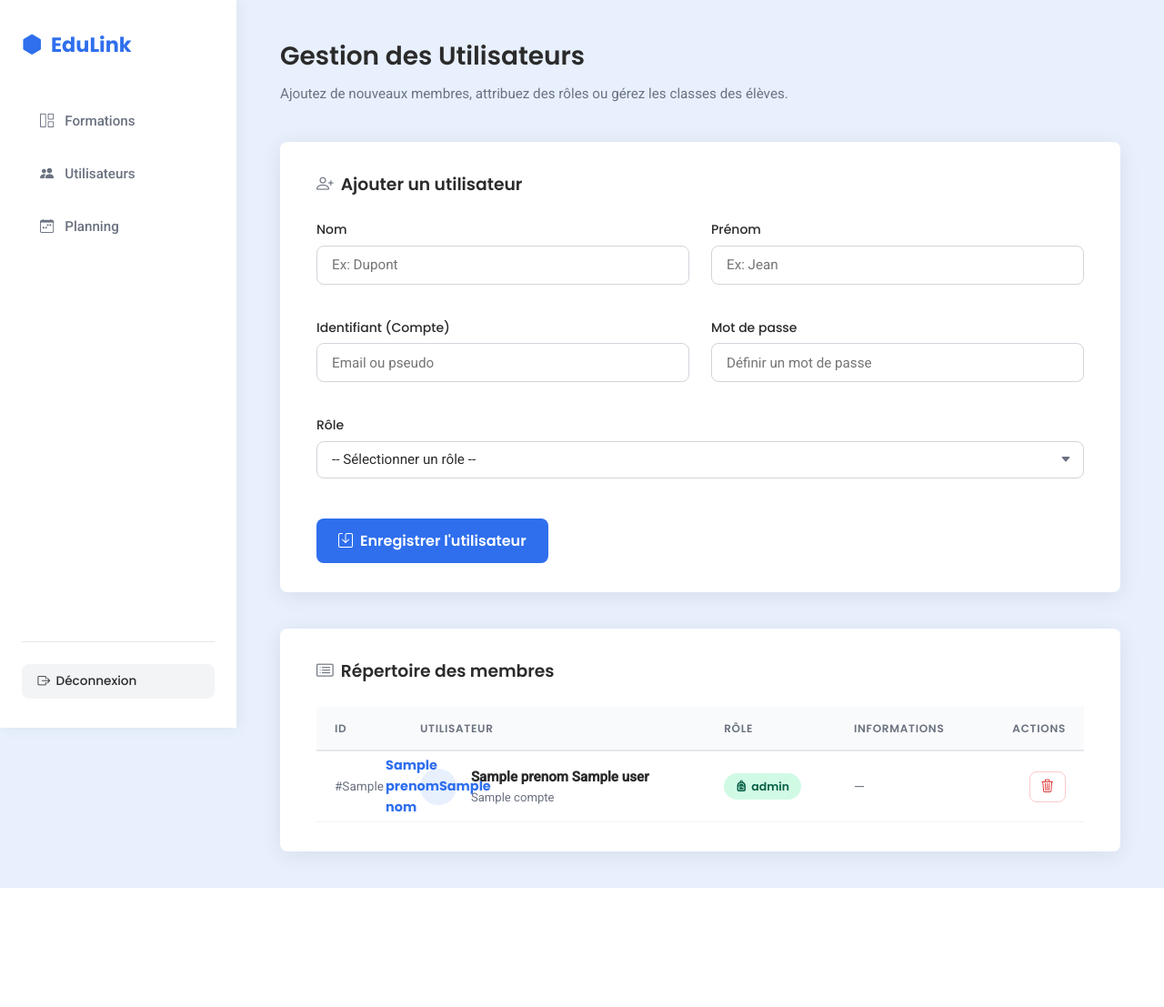
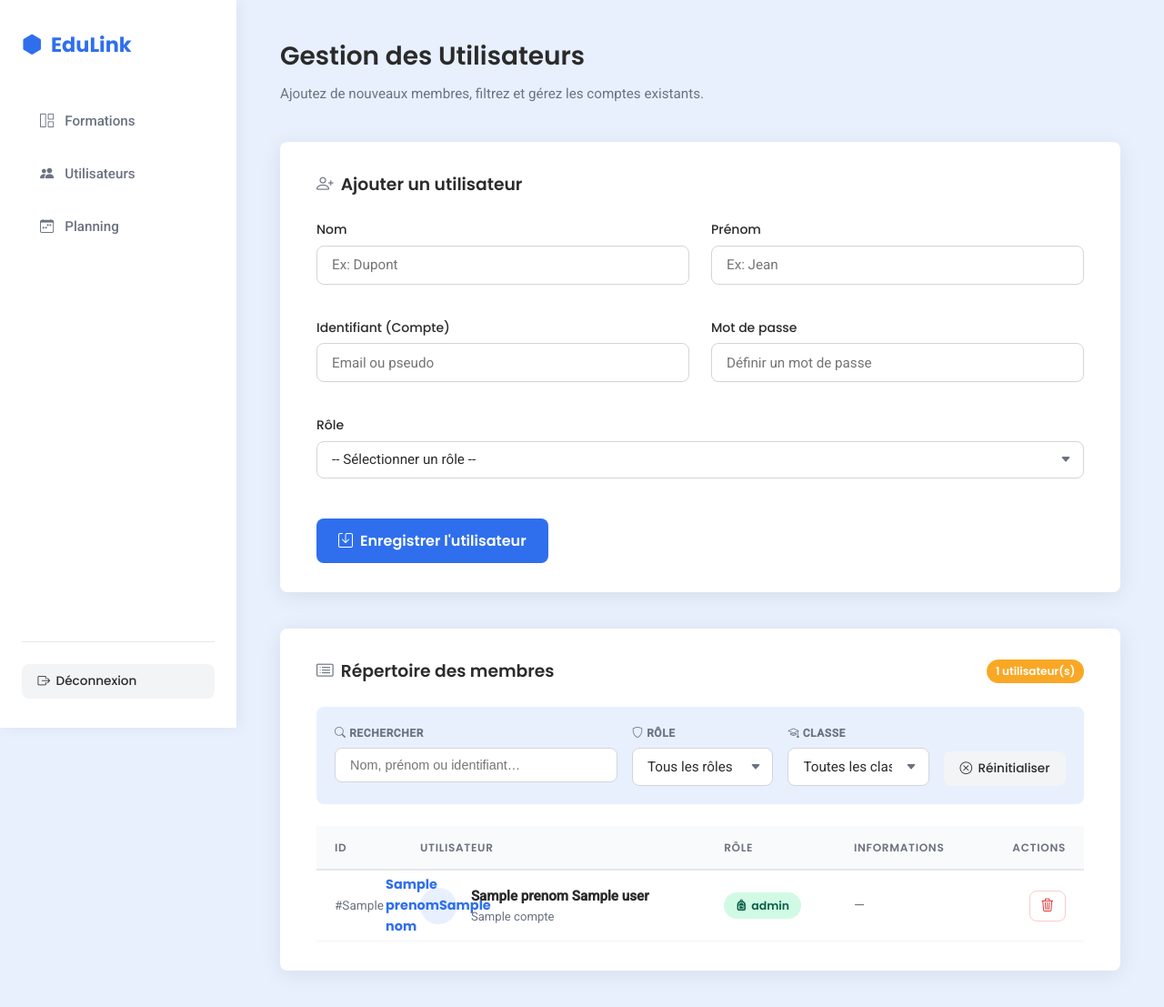
Before and after one commit to Foxoni/EduLink, a Flask app: template templates/admin/utilisateur.html in a window 1280 px wide. Shown: the whole page at 91% size. Before the commit the page ends 976 px from the top, so only its background shows below. Run offline with Flask 3, Linux system fonts and the light colour scheme; the template is opened without the code that fills it: most values are stand-ins (such as "Sample title", 1, 10 or a date in 2020); some libraries are stand-ins or nearby versions.

Commit message:
amelioration de la recherche

```diff
--- a/templates/admin/utilisateur.html
+++ b/templates/admin/utilisateur.html
@@ -2,15 +2,15 @@
    utilisateur.html — Gestion des Utilisateurs
    Hérite de admin/layout.html (sidebar + head communs).
 
-   Variables reçues depuis admin.py (route /utilisateurs) :
+   Variables reçues :
      - users   : liste de tous les utilisateurs avec leur rôle et classe
-     - roles   : liste des rôles disponibles (Admin, Professeur, Eleve)
-     - classes : liste des classes (pour le formulaire d'ajout et le tableau)
+     - roles   : liste des rôles disponibles
+     - classes : liste des classes
 
    Routes utilisées :
-     - add_user           (POST /add-user)            : créer un utilisateur
-     - update_user_class  (POST /update-user-class)   : changer la classe d'un élève
-     - delete_user        (POST /delete-user/<id>)    : supprimer un utilisateur
+     - admin.add_user           POST /admin/add-user
+     - admin.update_user_class  POST /admin/update-user-class
+     - admin.delete_user        POST /admin/delete-user/<id>
 ================================================================ #}
 {% extends 'admin/layout.html' %}
 
@@ -21,7 +21,7 @@
     {# ── En-tête de page ─────────────────────────────────────── #}
     <header class="page-header">
         <h2>Gestion des Utilisateurs</h2>
-        <p>Ajoutez de nouveaux membres, attribuez des rôles ou gérez les classes des élèves.</p>
+        <p>Ajoutez de nouveaux membres, filtrez et gérez les comptes existants.</p>
     </header>
 
     {# ── Formulaire d'ajout d'un utilisateur ──────────────────── #}
@@ -106,16 +93,91 @@
         </form>
     </div>
 
-    {# ── Tableau de tous les utilisateurs ────────────────────── #}
+    {# ── Tableau avec filtres ─────────────────────────────────── #}
     <div class="card">
-        <h3 style="margin-bottom: 1.5rem; display: flex; align-items: center; gap: 0.5rem;">
-            <i class="bi bi-card-list" style="color: var(--gray-medium);"></i>
-            Répertoire des membres
-        </h3>
+        <div style="display: flex; align-items: center; justify-content: space-between;
+                    margin-bottom: 1.5rem; flex-wrap: wrap; gap: 1rem;">
+            <h3 style="display: flex; align-items: center; gap: 0.5rem; margin: 0;">
+                <i class="bi bi-card-list" style="color: var(--gray-medium);"></i>
+                Répertoire des membres
+            </h3>
+            {# Compteur mis à jour par le JS ─────────────────── #}
+            <span id="user-count" class="badge-accent">
+                {{ users|length }} utilisateur(s)
+            </span>
+        </div>
 
-        {# table-overflow permet le scroll horizontal sur petits écrans #}
+        {# ── Barre de filtres ────────────────────────────────── #}
+        <div style="display: flex; gap: 1rem; flex-wrap: wrap; margin-bottom: 1.5rem;
+                    padding: 1.25rem; background: var(--blue-light);
+                    border-radius: var(--radius);">
+
+            {# Recherche texte libre #}
+            <div style="flex: 2; min-width: 200px;">
+                <label style="font-size: 0.75rem; font-weight: 600; color: var(--gray-medium);
+                               text-transform: uppercase; letter-spacing: 0.05em;
+                               display: block; margin-bottom: 0.4rem;">
+                    <i class="bi bi-search"></i> Rechercher
+                </label>
+                <input type="text" id="filter-search"
+                       placeholder="Nom, prénom ou identifiant…"
+                       oninput="filterTable()"
+                       style="width: 100%; padding: 0.6rem 1rem; border: 1.5px solid #D1D5DB;
+                              border-radius: var(--radius); font-size: 0.9rem; outline: none;
+                              transition: border-color 0.2s;">
+            </div>
+
+            {# Filtre par rôle #}
+            <div style="flex: 1; min-width: 150px;">
+                <label style="font-size: 0.75rem; font-weight: 600; color: var(--gray-medium);
+                               text-transform: uppercase; letter-spacing: 0.05em;
+                               display: block; margin-bottom: 0.4rem;">
+                    <i class="bi bi-shield"></i> Rôle
+                </label>
+                <select id="filter-role" class="select-modern" onchange="filterTable()">
+                    <option value="">Tous les rôles</option>
+                    {% for r in roles %}
+                        <option value="{{ r.nom_role }}">{{ r.nom_role }}</option>
+                    {% endfor %}
+                </select>
+            </div>
+
+            {# Filtre par classe #}
+            <div style="flex: 1; min-width: 150px;">
+                <label style="font-size: 0.75rem; font-weight: 600; color: var(--gray-medium);
+                               text-transform: uppercase; letter-spacing: 0.05em;
+                               display: block; margin-bottom: 0.4rem;">
+                    <i class="bi bi-mortarboard"></i> Classe
+                </label>
+                <select id="filter-classe" class="select-modern" onchange="filterTable()">
+                    <option value="">Toutes les classes</option>
+                    {% for c in classes %}
+                        <option value="{{ c.nom_classe }}">{{ c.nom_classe }}</option>
+                    {% endfor %}
+                    <option value="__aucune__">Sans classe</option>
+                </select>
+            </div>
+
+            {# Bouton reset #}
+            <div style="display: flex; align-items: flex-end;">
+                <button onclick="resetFilters()" class="btn-logout"
+                        title="Effacer les filtres">
+                    <i class="bi bi-x-circle"></i> Réinitialiser
+                </button>
+            </div>
+        </div>
+
+        {# ── Message "aucun résultat" ─────────────────────────── #}
+        <div id="empty-filter" style="display: none; text-align: center;
+             padding: 3rem; color: var(--gray-medium);">
+            <i class="bi bi-search" style="font-size: 2rem; opacity: 0.4;
+               display: block; margin-bottom: 0.75rem;"></i>
+            Aucun utilisateur ne correspond aux filtres.
+        </div>
+
+        {# ── Tableau ─────────────────────────────────────────── #}
         <div class="table-overflow">
-            <table class="table">
+            <table class="table" id="users-table">
                 <thead>
                     <tr>
                         <th style="width: 50px;">ID</th>
@@ -127,13 +189,15 @@
                 </thead>
                 <tbody>
                     {% for user in users %}
-                    <tr>
-                        {# Identifiant technique en base #}
+                    <tr data-nom="{{ user.nom|lower }} {{ user.prenom|lower }}"
+                        data-compte="{{ user.compte|lower }}"
+                        data-role="{{ user.nom_role }}"
+                        data-classe="{{ user.nom_classe if user.nom_classe else '' }}">
+
                         <td style="color: var(--gray-medium); font-size: 0.85rem;">
                             #{{ user.id_user }}
                         </td>
 
-                        {# Avatar avec initiales + nom complet et identifiant #}
                         <td>
                             <div style="display: flex; align-items: center; gap: 1rem;">
                                 <div class="avatar">
@@ -230,25 +285,68 @@
 
 {% endblock %}
 
-{# ── JavaScript : affichage conditionnel des champs du formulaire ── #}
+
 {% block scripts %}
 <script>
+function filterTable() {
+    const search      = document.getElementById('filter-search').value.toLowerCase().trim();
+    const roleFilter  = document.getElementById('filter-role').value;
+    const classeFilter = document.getElementById('filter-classe').value;
+
+    const rows   = document.querySelectorAll('#users-table tbody tr[data-nom]');
+    const empty  = document.getElementById('empty-filter');
+    const counter = document.getElementById('user-count');
+
+    let visible = 0;
+
+    rows.forEach(row => {
+        const nom     = row.dataset.nom    || '';
+        const compte  = row.dataset.compte || '';
+        const role    = row.dataset.role   || '';
+        const classe  = row.dataset.classe || '';
+
+        const matchSearch = !search ||
+            nom.includes(search) || compte.includes(search);
+
+        const matchRole = !roleFilter || role === roleFilter;
+
+        const matchClasse = !classeFilter ||
+            (classeFilter === '__aucune__' ? classe === '' : classe === classeFilter);
+
+        const show = matchSearch && matchRole && matchClasse;
+        row.style.display = show ? '' : 'none';
+        if (show) visible++;
+    });
+
+    // Compteur
+    counter.textContent = visible + ' utilisateur(s)';
+
+    // Message vide
+    empty.style.display = visible === 0 ? 'block' : 'none';
+    document.querySelector('#users-table .table-overflow') // n/a ici
+}
+
+function resetFilters() {
+    document.getElementById('filter-search').value = '';
+    document.getElementById('filter-role').value   = '';
+    document.getElementById('filter-classe').value = '';
+    filterTable();
+}
+
 function toggleFields() {
-    const select = document.getElementById('role_select');
-    const roleName = select.options[select.selectedIndex].getAttribute('data-name');
+    const select      = document.getElementById('role_select');
+    const roleName    = select.options[select.selectedIndex].getAttribute('data-name');
     const matiereGroup = document.getElementById('matiere_group');
     const matiereInput = document.getElementById('matiere_input');
     const classeGroup  = document.getElementById('classe_group');
 
-    // Tout masquer par défaut
     matiereGroup.style.display = 'none';
-    matiereInput.required = false;
+    matiereInput.required      = false;
     classeGroup.style.display  = 'none';
 
-    // Afficher le bon champ selon le rôle sélectionné
     if (roleName === 'Professeur') {
         matiereGroup.style.display = 'block';
-        matiereInput.required = true;  // Rendre obligatoire si Professeur
+        matiereInput.required      = true;
     } else if (roleName === 'Eleve') {
         classeGroup.style.display = 'block';
     }
```
Also changed, not shown: other parts of templates/admin/utilisateur.html (+1 -23 lines).
